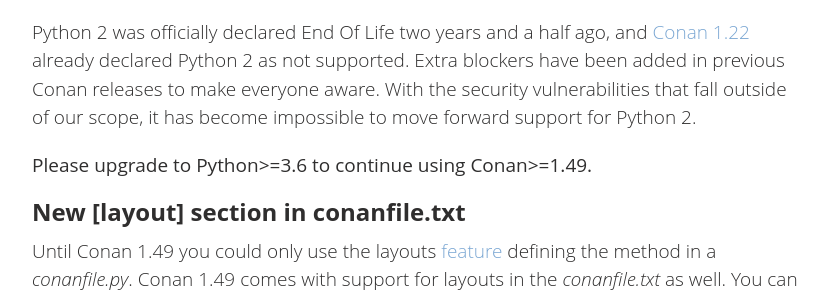
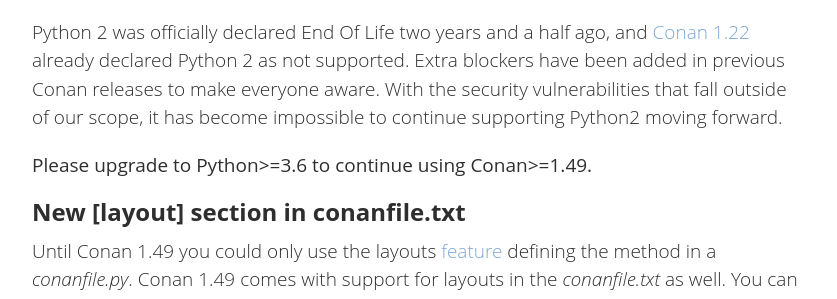
Before and after one commit to conan-io/conan-io.github.io, a Jekyll site: the page built from _posts/2022-06-16-New-conan-release-1-49.markdown, in a window 1280 px wide and 900 px high, scrolled down 730 px. Shown: the part 213-512 px from the top of the window, without its empty margins (20-857 px from the left). Built offline with Jekyll 4.4.1, drawn with Linux system fonts in a browser that asks for light colours; comment, search, counter and statistics services are not loaded.

Commit message:
Update _posts/2022-06-16-New-conan-release-1-49.markdown
Co-authored-by: Luis Caro Campos <3535649+jcar87@users.noreply.github.com>

```diff
--- a/_posts/2022-06-16-New-conan-release-1-49.markdown
+++ b/_posts/2022-06-16-New-conan-release-1-49.markdown
@@ -51,7 +51,7 @@ Python 2 was officially declared End Of Life two years and a half ago, and [Cona
 1.22](https://docs.conan.io/en/latest/changelog.html#id1006) already declared Python 2 as
 not supported. Extra blockers have been added in previous Conan releases to make everyone
 aware. With the security vulnerabilities that fall outside of our scope, it has become impossible to
-move forward support for Python 2.
+continue supporting Python2 moving forward.
 
 **Please upgrade to Python>=3.6 to continue using Conan>=1.49.**
 
```
